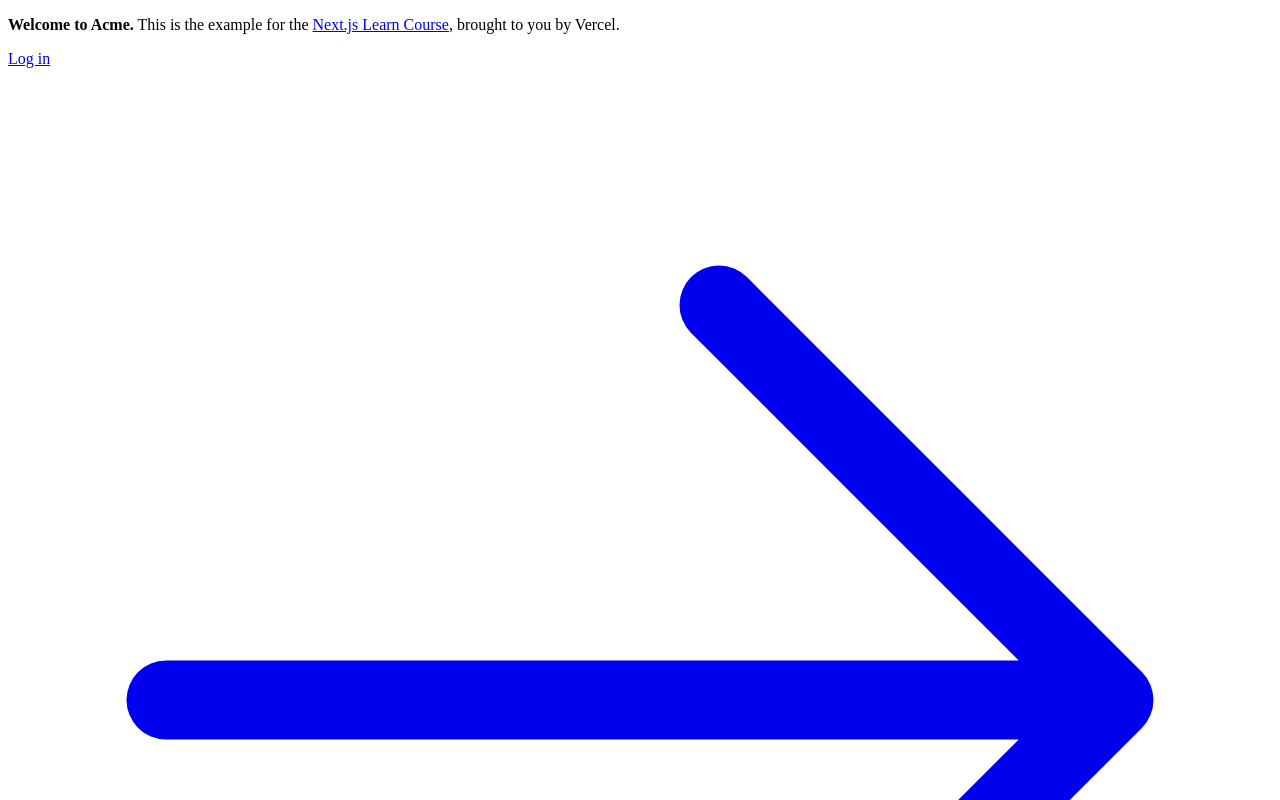
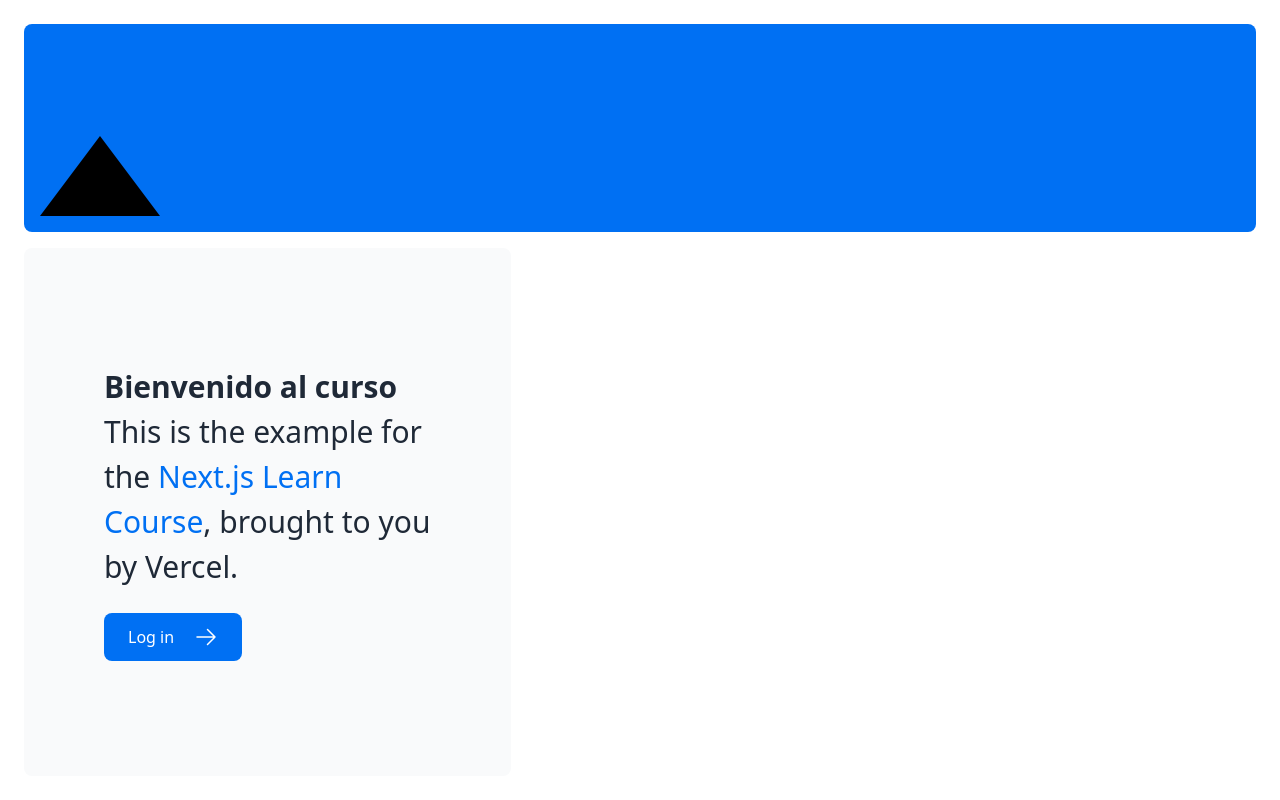
Before and after one commit to FreddyCA/Nextjs-Dashboard, a Next.js app: page / in a window 1280 px wide. Shown: the top 800 px of the page. Built offline with nearby package versions, Linux system fonts and the light colour scheme.

Commit message:
Project init, import css, create css module

```diff
--- a/app/layout.tsx
+++ b/app/layout.tsx
@@ -1,3 +1,4 @@
+import "../app/ui/global.css"
 export default function RootLayout({
   children,
 }: {
--- a/app/page.tsx
+++ b/app/page.tsx
@@ -1,4 +1,5 @@
 import AcmeLogo from '@/app/ui/acme-logo';
+import style from './ui/home.module.css'
 import { ArrowRightIcon } from '@heroicons/react/24/outline';
 import Link from 'next/link';
 
@@ -7,11 +8,12 @@ export default function Page() {
     <main className="flex min-h-screen flex-col p-6">
       <div className="flex h-20 shrink-0 items-end rounded-lg bg-blue-500 p-4 md:h-52">
         {/* <AcmeLogo /> */}
+        <div className={style.shape}></div>
       </div>
       <div className="mt-4 flex grow flex-col gap-4 md:flex-row">
         <div className="flex flex-col justify-center gap-6 rounded-lg bg-gray-50 px-6 py-10 md:w-2/5 md:px-20">
           <p className={`text-xl text-gray-800 md:text-3xl md:leading-normal`}>
-            <strong>Welcome to Acme.</strong> This is the example for the{' '}
+            <strong>Bienvenido al curso</strong> This is the example for the{' '}
             <a href="https://nextjs.org/learn/" className="text-blue-500">
               Next.js Learn Course
             </a>
--- /dev/null
+++ b/app/ui/home.module.css
@@ -0,0 +1,7 @@
+.shape {
+  height: 0;
+  width: 0;
+  border-left: 60px solid transparent;
+  border-right: 60px solid transparent;
+  border-bottom: 80px solid black;
+}
```
